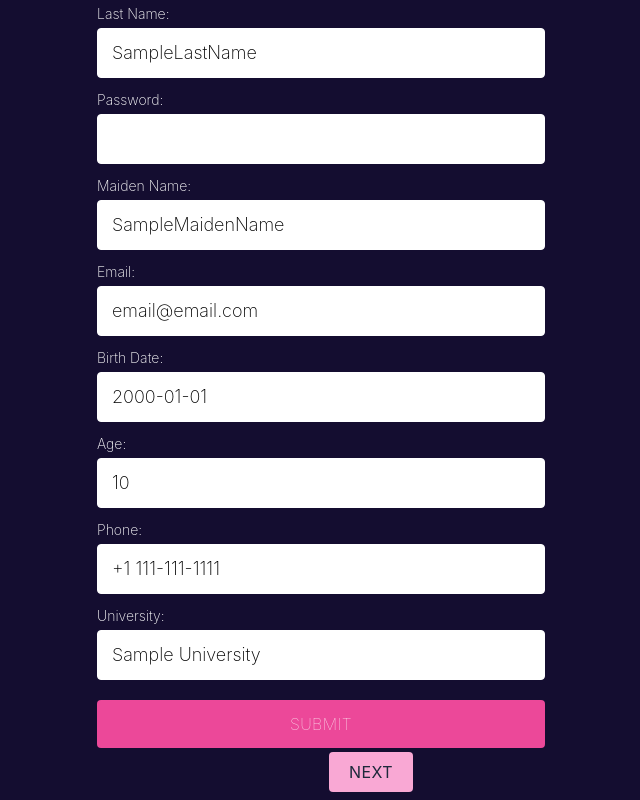
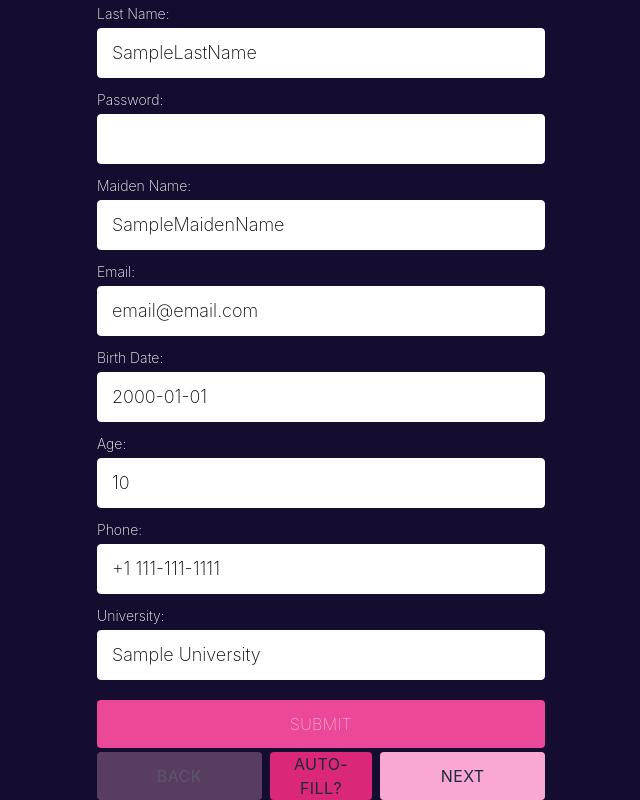
Before and after one commit to qilisec/mern-robots-frontend, a React (Create React App) app: page /robot in a window 1280 px wide. Shown: the part 213-1013 px from the top of the page, without its empty margins (319-959 px from the left). Before the commit the page ends 965 px from the top, so only its background shows below. Built offline with nearby package versions, Linux system fonts and the light colour scheme; no server answers.

Commit message:
Added Auto-populate toggle for create robot form

```diff
--- a/src/components/CreateRobotForm/Result.js
+++ b/src/components/CreateRobotForm/Result.js
@@ -49,7 +49,7 @@ const Result = (props) => {
       <div>
         <button
           type="button"
-          className="text-slate-800 bg-pink-300 inline-block w-full py-2 px-5 text-base tracking-wide uppercase border-none rounded appearance-none"
+          className="text-slate-800 bg-pink-300 w-full py-2 px-5 text-base tracking-wide uppercase border-none rounded appearance-none"
           onClick={handleSubmit(prevPage)}
         >
           Back
--- a/src/components/CreateRobotForm/StepN.js
+++ b/src/components/CreateRobotForm/StepN.js
@@ -30,7 +30,7 @@ const GeneratePageNInputs = (props) => {
   const { form: formType, formStyle, register } = props;
   // const { form: formType, formStyle, page, register } = props;
 
-  // Destructuring like this may cause excess re-renders The question is whether or not these. There doesn't seem to be any difference in my specific case:
+  // NOTE: Destructuring like this may cause excess re-renders The question is whether or not these. There doesn't seem to be any difference in my specific case:
   // Home -> Page 1 -> Page 2 => Page 3 = 2, 3, 20 invocations in both cases
   const [readFormToc, readFormCategory, readFormCategoryValue] = useFormStore(
     (state) => [
@@ -39,13 +39,13 @@ const GeneratePageNInputs = (props) => {
       state.readFormCategoryValue,
     ]
   );
+  const formInputFill = useFormStore((state) => state.formInputFill);
   // const readFormToc = useFormStore((state) => state.readFormToc);
   // const readFormCategory = useFormStore((state) => state.readFormCategory);
   // const readFormCategoryValue = useFormStore(
   //   (state) => state.readFormCategoryValue
   // );
   const pageName = readFormToc(formType, page);
-  // const fullName = `${formType}${pageName}`;
   const formFields = readFormCategory(pageName);
 
   /*
@@ -57,7 +57,7 @@ const GeneratePageNInputs = (props) => {
 
     */
 
-  console.groupCollapsed(`GeneratePageNInputs`);
+  console.group(`GeneratePageNInputs`);
   console.table(`GeneratePageNInputs:`, {
     page,
     pageName,
@@ -67,11 +67,12 @@ const GeneratePageNInputs = (props) => {
   });
 
   const formFieldKeys = Object.keys(formFields);
-
+  console.log(`generate component Invoked: formInputFill`, formInputFill);
   const subFormPageInputElements = formFieldKeys.map((fieldKey) => {
-    // const fieldId = `${fullName}.${fieldKey}`;
     const fieldId = `${pageName}.${fieldKey}`;
-    const storeDefault = readFormCategoryValue(formFields, fieldKey);
+    const storeDefault = formInputFill
+      ? readFormCategoryValue(formFields, fieldKey)
+      : '';
     /*
     Little-State Machine Implementation
     // const fieldId = `${formFields}.${fieldKey}`;
@@ -81,9 +82,13 @@ const GeneratePageNInputs = (props) => {
     const fieldInputElement =
       typeof storeDefault === 'object' ? (
         Object.keys(storeDefault).map((subFieldKey) => {
-          debug(`subfield generation invoked`);
+          debug(
+            `subfield generation invoked, formInputFill is: ${formInputFill}`
+          );
           const subfieldId = `${fieldId}.${subFieldKey}`;
-          const subfieldDefault = storeDefault[subFieldKey];
+          const subfieldDefault = formInputFill
+            ? storeDefault[subFieldKey]
+            : '';
           console.table(`StepN: generateInputs`, {
             fieldid: fieldId,
             subfieldkey: subFieldKey,
@@ -132,11 +137,13 @@ function StepN(props) {
 
   const auth = useAuth();
   const { username } = auth.currentUser;
-  const { register, getValues, handleSubmit } = useForm();
+  const { register, getValues, handleSubmit, reset } = useForm();
   const page = useFormStore((state) => state.page);
   const { form, formStyle, formNavigation } = props;
   const { prevPage, nextPage, onSubmit } = formNavigation;
   const [formFill, setFormFill] = useState(form);
+
+  const formInputFill = useFormStore((state) => state.formInputFill);
   const toggleFormInputFill = useFormStore(
     (state) => state.toggleFormInputFill
   );
@@ -157,10 +164,10 @@ function StepN(props) {
     nextPage(data);
   };
 
-  const handleToggleFormInputFill = () => {
-    const newToggleState = formFill ? null : form;
-    setFormFill(newToggleState);
-    return toggleFormInputFill(newToggleState);
+  const handleToggleFormFill = () => {
+    console.log(`handleToggleForm: form`, form);
+    toggleFormInputFill(form);
+    reset();
   };
 
   const submitCreateRobot = async (data) => {
@@ -188,32 +195,37 @@ function StepN(props) {
         <h2 className={`${formStyle}`}>Step {page + 1} of 5</h2>{' '}
         <GeneratePageNInputs {...props} register={register} />
         <input className={`${formStyle}`} type="submit" />
-        <div className="text-center">
-          {page > 0 && (
+        <div className="flex flex-row justify-between justify-items-stretch">
+          {/* {page > 0 && ( */}
           <button
             type="button"
-              className="fixed w-[250px] py-2 px-5 text-base tracking-wide text-slate-800 uppercase  bg-pink-300 border-none rounded appearance-none place-items-end -translate-x-[280px]"
-              onClick={handlePrevPage}
+            // eslint-disable-next-line prettier/prettier, prefer-template
+            className={'flex-grow flex-shrink px-4 py-2 w-2/5  bg-pink-300 text-base tracking-wide uppercase border-none rounded appearance-none ' + (page > 0 ? 'text-slate-800' : 'text-white opacity-30')}
+            onClick={page > 0 ? handlePrevPage : () => ({})}
           >
             Back
           </button>
-          )}
-          {/* <button
+          {/* )} */}
+          <button
+            className={`flex-grow flex-shrink px-2 mx-2 text-slate-800 text-base tracking-wide uppercase border-none rounded appearance-none ${
+              formInputFill ? 'bg-pink-600' : 'bg-pink-300'
+            }`}
             type="button"
-            onClick={handleToggleFormInputFill}
-            className="text-white bg-pink-500 w-5"
+            onClick={handleToggleFormFill}
           >
-            Test
-          </button> */}
-          {page < 5 && (
+            Auto-Fill?
+          </button>
+          {/* {page < 5 && ( */}
           <button
             type="button"
-              className="fixed w-[285px] px-5 py-2 text-base tracking-wide text-slate-800 uppercase translate-x-2 bg-pink-300 border-none rounded appearance-none place-items-end"
-              onClick={handleNextPage}
+            className={`flex-grow flex-shrink w-2/5 px-4 py-2 bg-pink-300 text-base tracking-wide uppercase border-none rounded appearance-none ${
+              page < 5 ? 'text-slate-800' : 'text-white'
+            }`}
+            onClick={page < 5 ? handleNextPage : () => ({})}
           >
             Next
           </button>
-          )}
+          {/* )} */}
         </div>
       </form>
     </div>
--- a/src/input.css
+++ b/src/input.css
@@ -30,11 +30,11 @@ label.create-robot-form {
 }
 
 input.create-robot-form {
-  @apply text-black inline-block box-border w-full border rounded border-white px-3.5 py-2.5 mb-1 text-lg;
+  @apply text-black box-border w-full border rounded border-white px-3.5 py-2.5 mb-1 text-lg;
 }
 
 input[type="submit"].create-robot-form {
-  @apply inline-block w-full px-5 py-3 mt-3 mb-1 text-base font-thin tracking-wide text-white uppercase bg-pink-500 border-none rounded appearance-none;
+  @apply w-full px-5 py-3 mt-3 mb-1 text-base font-thin tracking-wide text-white uppercase bg-pink-500 border-none rounded appearance-none;
 }
 
 span.NavBar-Head {
--- a/src/stores/robotFormStore.js
+++ b/src/stores/robotFormStore.js
@@ -77,44 +77,11 @@ const useFormStore = create((set, get) => ({
   logLastError: (message) => set((state) => ({ lastError: message })),
   page: 0,
   formSubmission: {},
-  formInputPrefill: null,
+  formInputFill: true,
   launchedForm: false,
-  // robotFormBasic,
-  // robotFormAppearance,
-  // robotFormLocation,
-  // robotFormFinancial,
-  // robotFormMisc,
-  // robotFormToc,
   ...formDefaults.robotFormDefaults,
   toggleFormStatus: (status) => set(() => ({ launchedForm: status })),
   resetForm: () => set((state) => ({ page: (state.page = 0) })),
-  toggleFormInputFill: (formType) => {
-    if (formType !== null) {
-      set(
-        produce((draft) => {
-          const defaultsSelector = `${formType}Defaults`;
-          return { ...formDefaults[defaultsSelector] };
-        })
-      );
-    } else {
-      set(
-        produce((state, draft) => {
-          const toc = state.robotFormToc.map((field) => `robotForm${field}`);
-          toc.map((field) => {
-            draft.field = { ...field };
-            console.log(`toc map`, field);
-            return Object.keys(draft.field).map(
-              (fieldProperty) => (draft[`${field}`][`${fieldProperty}`] = null)
-              // (fieldProperty) => (draft.field.fieldProperty = null)
-            );
-            // draft
-          });
-          console.log(`toggleFormInputField draft:`, draft);
-          // return { ...draft };
-        })
-      );
-    }
-  },
   prevPage: (data) => {
     // console.log(`zustand: prevPage`, data);
     return set((state) => ({ ...data, page: state.page - 1 }));
@@ -142,9 +109,14 @@ const useFormStore = create((set, get) => ({
     //   })
     // );
   },
-  updateForm: (data) => {
-    console.log(`zustand: updateForm`, data);
-    return set(() => ({ ...data }));
+  toggleFormInputFill: (formName) => {
+    const reloadDefaults = get().formInputFill
+      ? {}
+      : formDefaults[`${formName}Defaults`];
+    set((state) => ({
+      ...reloadDefaults,
+      formInputFill: !state.formInputFill,
+    }));
   },
   onSubmit: (data, formName) => {
     const formToc = get()[`${formName}Toc`];
```
Also changed, not shown: src/components/CreateRobotForm/CreateRobotForm.js (+0 -56 lines), src/dist/output.css, 1 other file (tests, documents, lock files or other folders). Lines whose indentation alone changed are shown as unchanged.
